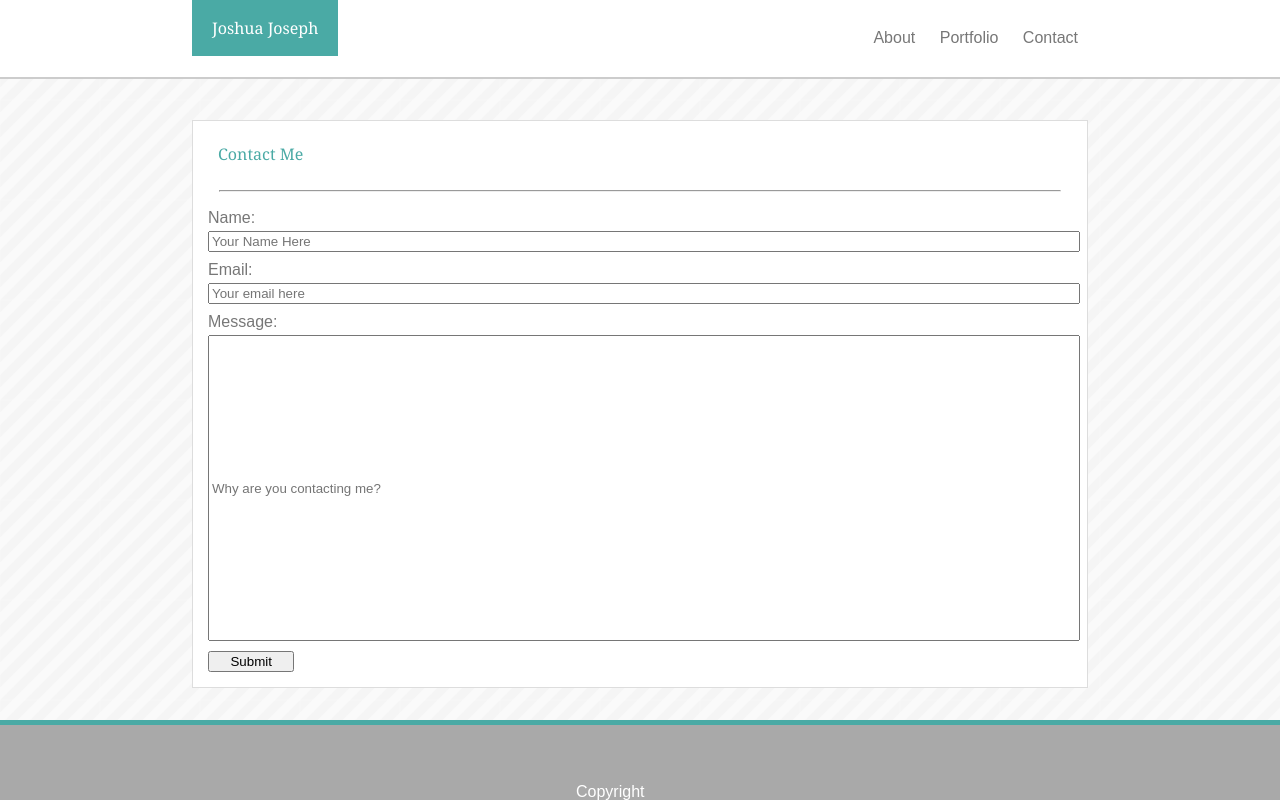
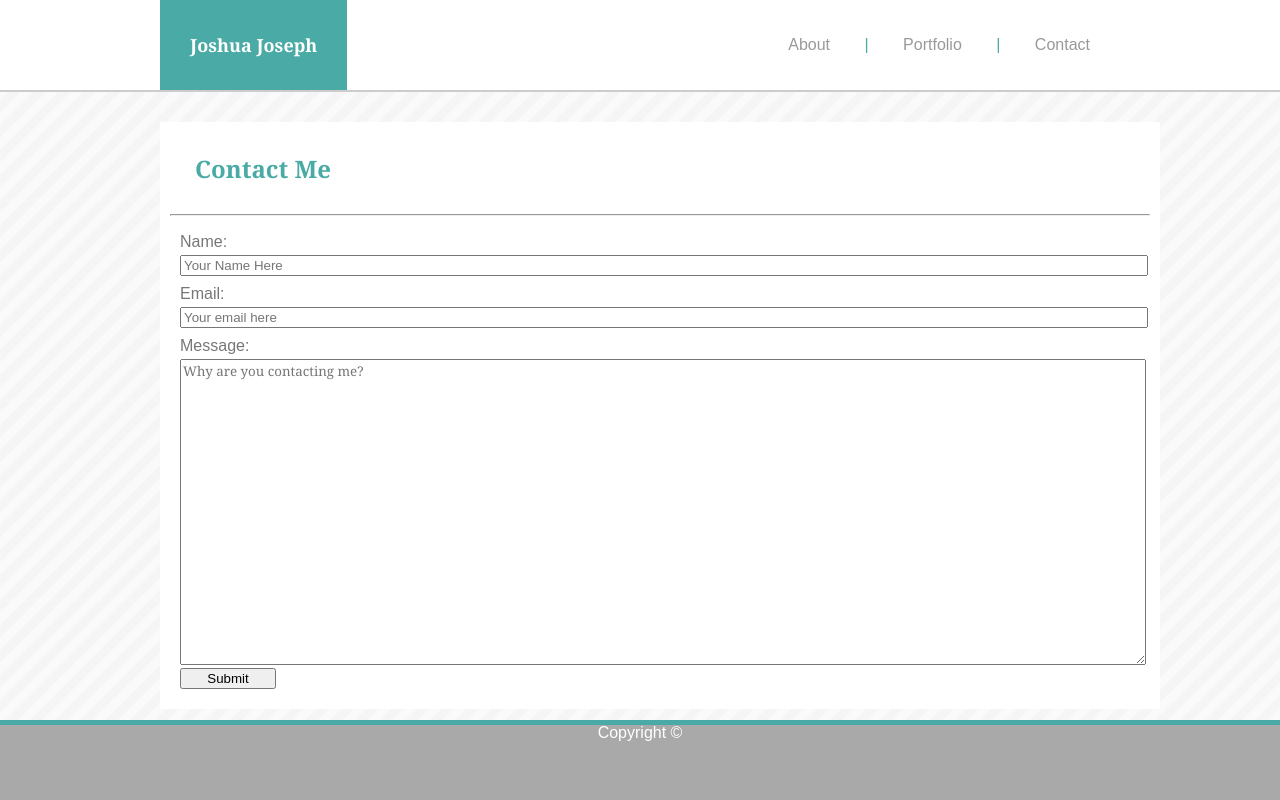
Before and after one commit to Chaelor/Basic-Portfolio, a plain HTML site: page contact.html in a window 1280 px wide. Drawn offline with Linux system fonts and the light colour scheme; files that its build step writes are made by us from their sources.

Commit message:
Final push for portfolio 6-1-18

```diff
--- a/assets/css/reset.css
+++ b/assets/css/reset.css
@@ -4,12 +4,12 @@
 */
 
 html, body, div, span, applet, object, iframe,
-h1, h2, h3, h4, h5, h6, p, blockquote, pre,
+h1, h4, h5, h6, blockquote, pre,
 a, abbr, acronym, address, big, cite, code,
 del, dfn, em, img, ins, kbd, q, s, samp,
 small, strike, strong, sub, sup, tt, var,
 b, u, i, center,
-dl, dt, dd, ol, ul, li,
+dl, dt, dd, ol,
 fieldset, form, label, legend,
 table, caption, tbody, tfoot, thead, tr, th, td,
 article, aside, canvas, details, embed,
@@ -20,7 +20,6 @@ time, mark, audio, video {
 	padding: 0;
 	border: 0;
 	font-size: 100%;
-	font: inherit;
 	vertical-align: baseline;
 }
 /* HTML5 display-role reset for older browsers */
--- a/assets/css/style.css
+++ b/assets/css/style.css
@@ -1,10 +1,64 @@
-
-.container {
-    width: 960px;
-    margin: 0 10% 0 10%;
+/*-----------------------
+            Header
+------------------------*/
+.headerContainer {
+    width:100%;
+    background-color:#fff;
+    height: 90px;
+    text-align: center;
+    border-bottom: 2px solid #cccccc;
 }
 
-html, body {
+.headerContent{
+    width:960px;
+    max-width: 960px;
+    margin: 0 auto;
+}
+
+.headerH1 {
+    float:left;
+    height:90px;
+    background-color: #4aaaa5;
+    padding: 0 30px;
+    color: white;
+    line-height: 90px;
+    font-size: 18px;
+    font-family: 'Georgia', Times, Times New Roman, serif;
+}
+.headerH1 a {
+    text-decoration: none;
+    color: white;
+    line-height: 90px;
+    height:90px;
+}
+
+.headerNav{
+    float:right;
+    height: 90px;
+    line-height: 90px;
+}
+
+.navLink {
+    text-decoration: none;
+    color: #999;
+    justify-content: space-between;
+    padding: 0 30px 0 30px;
+}
+
+.navLink:hover {
+    color: #4aaaa5;
+}
+
+.navSpacer {
+    color: #4aaaa5;
+    text-decoration: none;
+}
+
+
+/*-----------------------
+            Index
+------------------------*/
+body, html {
     background: url("../images/stripes.png");
     margin: 0;
     padding: 0;
@@ -16,17 +70,100 @@ html, body {
     min-height: 100%;
 }
 
-header {
-    position: absolute;
-    top: 0;
-    left: 0;
-    background-color: white;
-    width: 100%;
-    height: 77px;
-    border-bottom: 2px solid #cccccc;
+.imgMain {
+    height: 300px;
+    width: 200px;
+    padding: 20px;
+    margin: 0;
+    float: left;
 }
 
-.footer {
+
+.mainContainer {
+    width: 960px;
+    max-width: 960px;
+    margin: 0 auto;
+}
+
+.mainContent {
+    background-color:#ffffff;
+    margin: 30px auto;
+    display: inline-block;
+    padding: 10px;
+}
+
+h2 {
+    padding: 25px;
+    color: #4aaaa5;
+    font-family: 'Georgia', Times, Times New Roman, serif;
+    margin: 0 auto;
+}
+
+.mainUL {
+    position: relative;
+    left: 10%;
+}
+
+li {
+    list-style-type: disc;
+}
+
+/*-----------------------
+            Portfolio
+------------------------*/
+
+.img {
+    position: relative;
+    display:inline-block;
+}
+
+h3 {
+    position: absolute;
+    top:200px;
+    left:0;
+    width:100%;
+    padding: 20px 0 20px 0;
+    margin: 0;
+    color: white;
+    background-color: #4aaaa5;
+    font-family: 'Georgia', Times, Times New Roman, serif;
+    text-align: center;
+}
+
+
+/*-----------------------
+            Contact
+------------------------*/
+form{
+    padding: 10px;
+    width: 960px;
+}
+
+label {
+    float: left;
+    margin: 0 0 5px 0;
+}
+
+input {
+    float: left;
+    width: 100%;
+    margin: 0 0 10px 0;
+}
+
+#message {
+    height: 300px;
+    width: 100%;
+    font-family: 'Georgia', Times, Times New Roman, serif;
+}
+
+#submit {
+    width: 10%;
+}
+
+/*-----------------------
+            Footer
+------------------------*/
+footer {
     position: fixed;
     bottom: 0;
     left: 0;
@@ -36,117 +173,10 @@ header {
     width: 100%;
     border-top: 5px solid #4aaaa5;
     color: white;
+    font-family: 'Arial', 'Helvetica Neue', Helvetica, sans-serif;
 }
 
-.footer span {
-    position: absolute;
-    left:45%;
-    bottom:0;
-}
 
-h1{
-    position: absolute;
-    left: 15%;
-    padding: 20px 20px 20px 20px;
-    margin: 0 0 0 0;
-    color: white;
-    background-color: #4aaaa5;
-    font-family: 'Georgia', Times, Times New Roman, serif;
-}
-
-h2{
-    padding: 20px;
-    color: #4aaaa5;
-    font-family: 'Georgia', Times, Times New Roman, serif;
-}
-
-.nav {
-    position: absolute;
-    right: 15%;
-    padding: 30px 0 30px 30px;
-    margin: 0 0 0 0;
-}
-
-.navLi {
-    display: inline;
-    border-width: 0px 5px 0 0;
-}
-
-a {
-    padding: 10px;
-    background-color: white;
-    color: #777777;
-    text-decoration: none;
-}
-
-a:hover {
-    background-color: #4aaaa5;
-}
-
-.mainPageContent {
-    background-color: #ffffff;
-    position: absolute;
-    top: 15%;
-    right: 15%;
-    left: 15%;
-    border: 1px solid #dddddd;
-    padding: 5px;
-}
-
-.hrDivider{
-    width: 95%;
-}
-
-.mainUL {
-    position: relative;
-    left: 10%;
-}
-.imgMain {
-    height: 300px;
-    width: 200px;
-    padding: 20px;
-    margin: 0;
-    float: left;
-}
-
-.img {
-    position: relative;
-    display:inline-block;
-    margin: 1%;
-}
-
-h3 {
-    position: absolute;
-    top:200px;
-    left:0;
-    width:100%;
-    padding: 20px 0 20px 0;
-    margin: 0 0 0 0;
-    color: white;
-    background-color: #4aaaa5;
-    font-family: 'Georgia', Times, Times New Roman, serif;
-    text-align: center;
-}
-
-form{
-    padding: 10px;
-}
-
-label {
-    float: left;
-    margin-bottom:5px;
-}
-
-input {
-    float: left;
-    width: 100%;
-    margin-bottom: 10px;
-}
-
-#message {
-    height: 300px;
-}
-
-#submit {
-    width: 10%;
-}
+/*----------------------
+            Global
+-----------------------*/
--- a/contact.html
+++ b/contact.html
@@ -2,46 +2,57 @@
 <html>
     <head>
         <meta charset="UTF-8">
-        <link rel="stylesheet" type="text/css" href="css/reset.css">
-        <link rel="stylesheet" type="text/css" href="./assets/css/style.css">
-        <title>
-            Josh's Portfolio
-        </title>
+        <title>Joshua Joseph || About Me</title>
+
+        <!-- Style Sheets-->
+    <link rel="stylesheet" href="./assets/css/reset.css">
+    <link rel="stylesheet" href="./assets/css/style.css">
+
     </head>
+    <body>
 
-    <body>
-        <div class="container">
-            <header>
-                <h1>Joshua Joseph</h1>
-                <ul class="nav">
-                    <li class="navLi"><a href="index.html">About</a></li>
-                    <li class="navLi"><a href="portfolio.html">Portfolio</a></li>
-                    <li class="navLi"><a href="contact.html">Contact</a></li>
-                </ul>
-            </header>
+        <!-- Header and Navagation -->
+        <header>
+            <div class="headerContainer">
+                <div class="headerContent">
+                    <div class="headerH1">
+                        <a href="index.html"><h1>Joshua Joseph</h1></a>
+                    </div>
+                    <div class="headerNav">
+                        <a class="navLink" href="./index.html">About</a>
+                        <a class="navSpacer"> | </a>
+                        <a class="navLink" href="./portfolio.html">Portfolio</a>
+                        <a class="navSpacer"> | </a>
+                        <a class="navLink" href="./contact.html">Contact</a>
+                    </div>
+                </div>
+            </div>
+        </header>
 
-            <section class="mainPageContent">
+
+        <!-- Main Container, and body content -->
+        <div class="mainContainer">
+            <div class="mainContent">
                 <h2>
-                    Contact Me
+                        Contact Me
                 </h2>
                 <hr class="hrDivider">
 
                 <form>
-                    <label>Name:</label><br>
-                    <input id="Name" type="text" placeholder="Your Name Here"><br>
-                    <label>Email:</label><br>
-                    <input id="email" type="text" placeholder="Your email here"><br>
-                    <label>Message:</label><br>
-                    <input id="message" type="text" placeholder="Why are you contacting me?">
+                    <label>Name:</label>
+                        <input id="Name" type="text" placeholder="Your Name Here">
+                    <label>Email:</label>
+                        <input id="email" type="email" placeholder="Your email here">
+                    <label>Message:</label>
+                        <textarea id="message" type="text" placeholder="Why are you contacting me?"></textarea>
                     <input type="submit" value="Submit" id="submit">
+                </form>
+            </div>
+        </div>
 
-                </form>
-
-            </section>
-
-            <section class="footer">
-                    <span>Copyright</span>
-            </section>
-        </div>
+        <!-- Sticky Footer -->
+        <footer>
+                <span>Copyright &copy;</span>
+        </footer>>
     </body>
 </html>
```
Also changed, not shown: index.html (+44 -25 lines), portfolio.html (+36 -26 lines).
